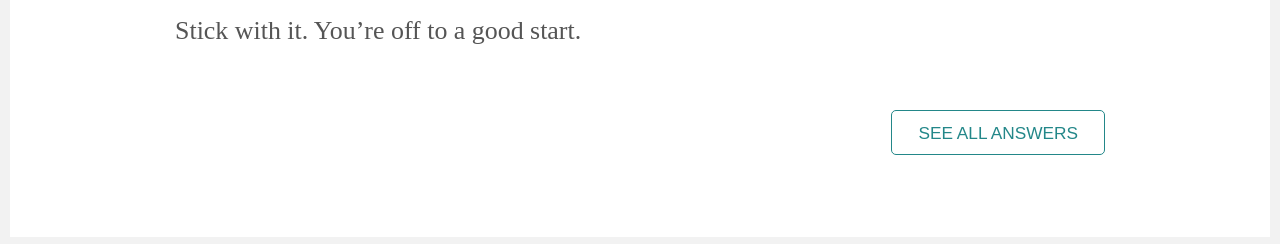
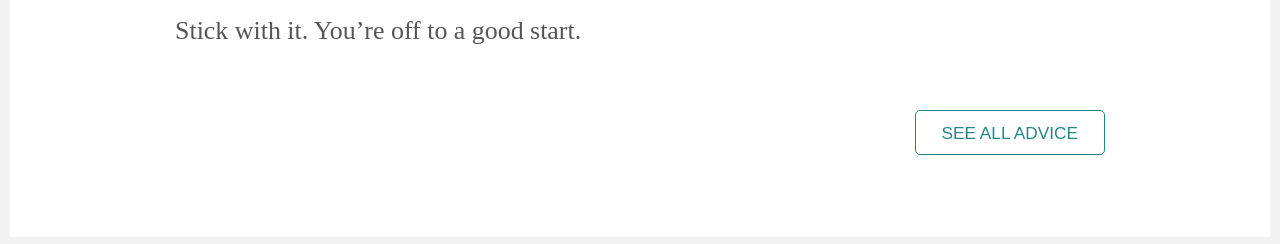
Before and after one commit to jenmyers/askjenstuff.com, a Jekyll site: the page built from _posts/2015-02-20-on-supporting-diversity-in-tech.md, in a window 1280 px wide. Shown: the part 1767-2011 px from the top of the page. Built offline with Jekyll 4.4.1, drawn with Linux system fonts in a browser that asks for light colours.

Commit message:
Edit link text

```diff
--- a/_layouts/post.html
+++ b/_layouts/post.html
@@ -13,6 +13,6 @@ layout: default
     {{ content }}
   </article>
 
-  <a class="back" href="{{ site.baseurl }}">See all answers</a>
+  <a class="back" href="{{ site.baseurl }}">See all advice</a>
 
 </div>
```
